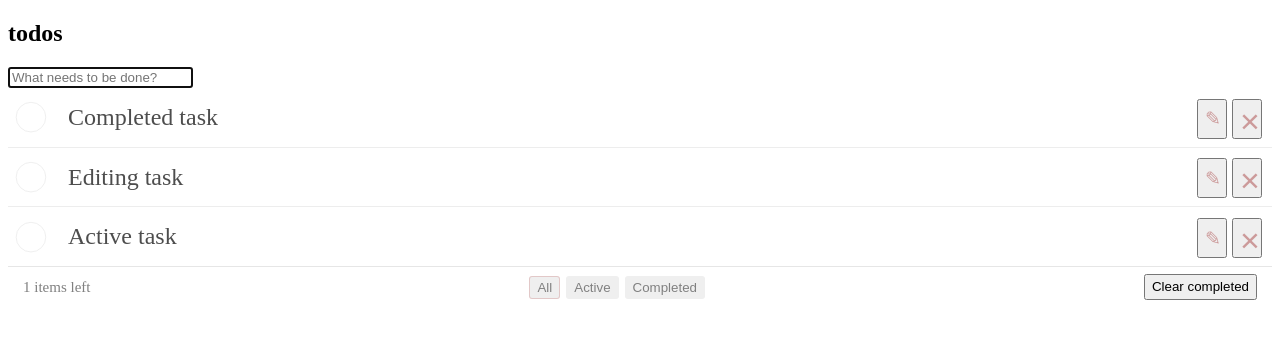
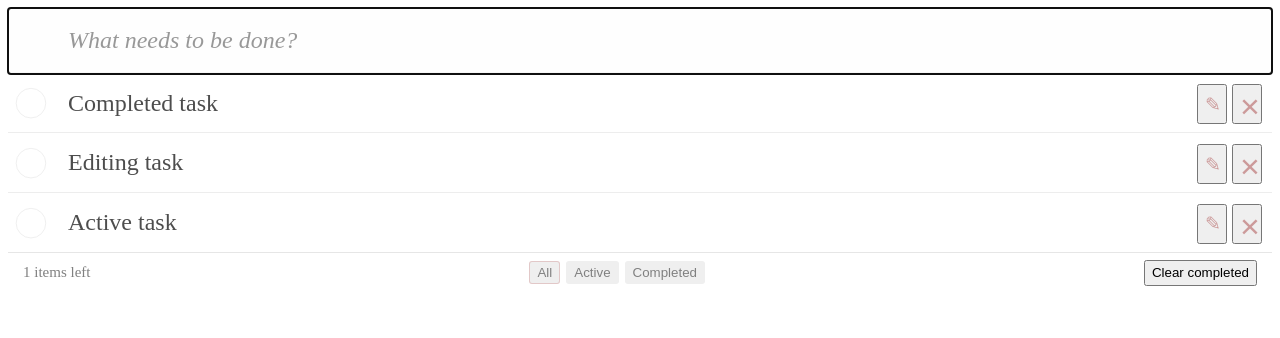
Before and after one commit to ninelamericanel/todoWithTS, a React (Create React App) app: page / in a window 1280 px wide. Shown: the top 338 px of the page. Built offline with nearby package versions, Linux system fonts and the light colour scheme.

Commit message:
added style for newTaskForm component

```diff
--- a/src/components/newTaskForm/style.css
+++ b/src/components/newTaskForm/style.css
@@ -0,0 +1,55 @@
+.todoapp input::-webkit-input-placeholder {
+    font-style: italic;
+    font-weight: 300;
+    color: rgba(0, 0, 0, 0.4);
+}
+
+.todoapp input::-moz-placeholder {
+    font-style: italic;
+    font-weight: 300;
+    color: rgba(0, 0, 0, 0.4);
+}
+
+.todoapp input::input-placeholder {
+    font-style: italic;
+    font-weight: 300;
+    color: rgba(0, 0, 0, 0.4);
+}
+
+.todoapp h1 {
+    position: absolute;
+    top: -140px;
+    width: 100%;
+    font-size: 80px;
+    font-weight: 200;
+    text-align: center;
+    color: rgba(175, 47, 47, 0.15);
+    -webkit-text-rendering: optimizeLegibility;
+    -moz-text-rendering: optimizeLegibility;
+    text-rendering: optimizeLegibility;
+}
+
+.new-todo,
+.edit {
+    position: relative;
+    margin: 0;
+    width: 100%;
+    font-size: 24px;
+    font-family: inherit;
+    font-weight: inherit;
+    line-height: 1.4em;
+    color: inherit;
+    padding: 6px;
+    border: 1px solid #999;
+    box-shadow: inset 0 -1px 5px 0 rgba(0, 0, 0, 0.2);
+    box-sizing: border-box;
+    -webkit-font-smoothing: antialiased;
+    -moz-osx-font-smoothing: grayscale;
+}
+
+.new-todo {
+    padding: 16px 16px 16px 60px;
+    border: none;
+    background: rgba(0, 0, 0, 0.003);
+    box-shadow: inset 0 -2px 1px rgba(0,0,0,0.03);
+}
```
